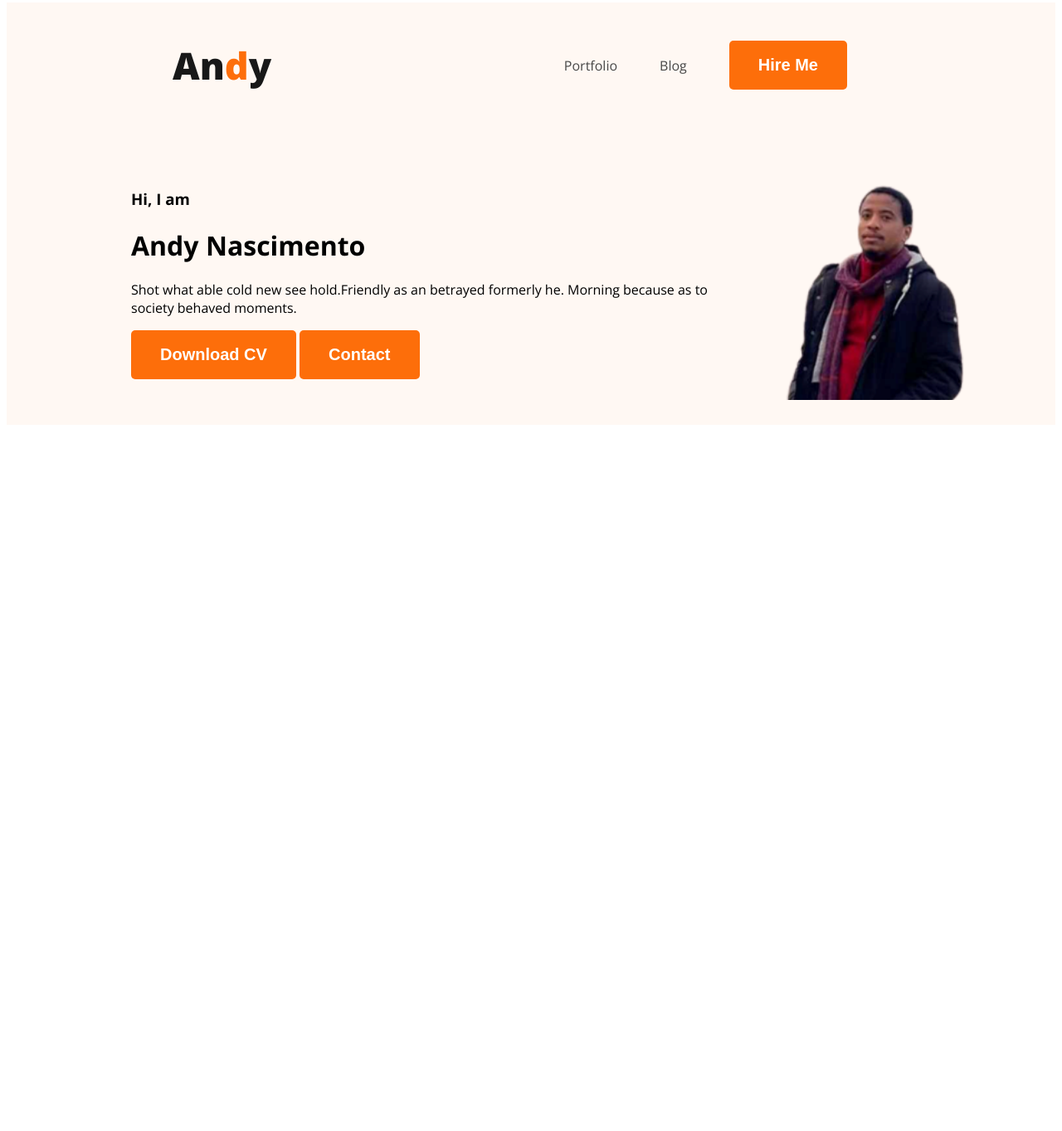
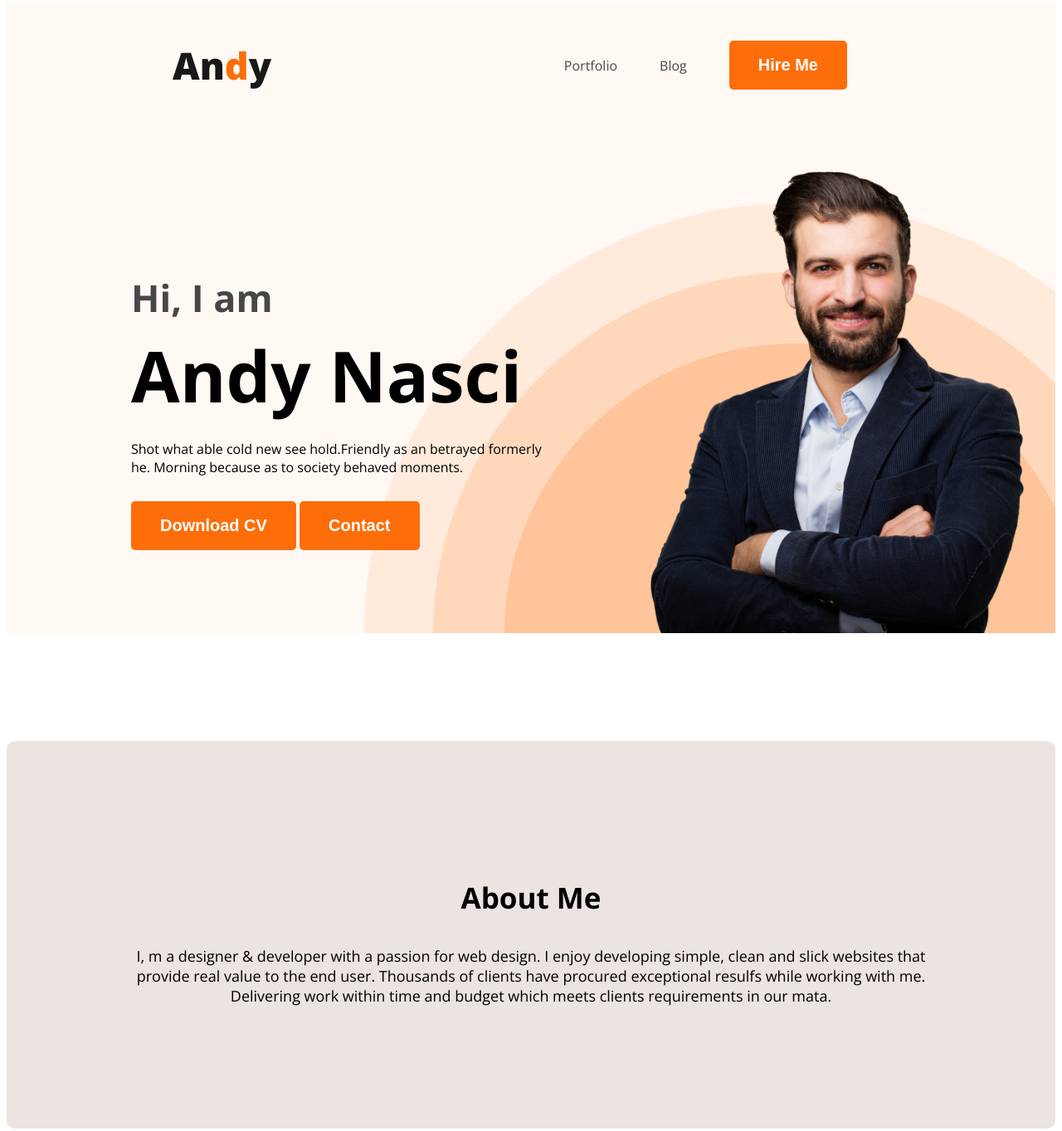
Before and after one commit to KaziAnaf/web-developer-portfolio, a plain HTML site: page index.html in a window 1280 px wide. Shown: the part 5-1368 px from the top of the page at 83% size. Before the commit the page ends 800 px from the top, so only its background shows below. Drawn offline with nearby package versions, Linux system fonts and the light colour scheme.

Commit message:
about section created

```diff
--- a/index.html
+++ b/index.html
@@ -24,16 +24,21 @@
         <div class="banner">
             <div class="banner-content">
                 <h3 class="banner-greeting">Hi, I  am</h3>
-                <h1 class="banner-title">Andy Nascimento</h1>
-                <p>Shot what able cold new see hold.Friendly as an betrayed formerly he. Morning because as to society behaved moments.</p>
+                <h1 class="banner-title">Andy Nasci</h1>
+                <p class="banner-description">Shot what able cold new see hold.Friendly as an betrayed formerly he. Morning because as to society behaved moments.</p>
                 <button class="btn-primary">Download CV</button>
                 <button class="btn-primary">Contact</button>
             </div>
-            <img class="profile-pic" src="images/andy .png" alt="">
+            <img class="profile-pic" src="images/hardy.png" alt="">
         </div>
 
     </header>
-    <main></main>
+    <main>
+        <section class="about">
+            <h3 class="section-title">About Me</h3>
+            <p class="section-description">I, m a designer & developer with a passion for web design. I enjoy developing simple, clean and slick websites that provide real value to the end user. Thousands of clients have procured exceptional resulfs while working with me. Delivering work within time and budget which meets clients requirements in our mata.</p>
+        </section>
+    </main>
     <footer></footer>
 </body>
 </html>
--- a/styles/portfolio.css
+++ b/styles/portfolio.css
@@ -51,15 +51,65 @@ nav a {
 
 .header {
     background-color: #FFF8F3;
+    background-image: url('../images/header_bg.png');
+    background-repeat: no-repeat;
+    background-position: bottom right;
 }
 
 .banner {
-    padding: 30px 30px 30px 150px;
+    padding: 30px 30px 0px 150px;
     display: flex;
     align-items: center;
+    justify-content: space-between;
+}
+
+.banner-content {
+    max-width: 500px;
 }
 
 .banner .profile-pic {
     width: 500px;
 
 }
+
+.banner-greeting {
+    font-size: 45px;
+    color: #474747;
+    margin-bottom: 0px;
+}
+
+.banner-title {
+    font-size: 85px;
+    font-weight: 700;
+    margin-top: 5px;
+    margin-bottom: 20px;
+}
+
+.banner-description {
+    margin-bottom: 30px;
+    margin-top: 0px;
+}
+
+/* Main Section styles */
+
+/* about section styles */
+.about {
+    padding: 130px;
+    border-radius: 10px;
+    background: #ebe4e0;
+    margin-top: 130px;
+}
+
+.section-title {
+    color: #181818);
+    text-align: center;
+    font-size: 35px;
+    font-weight: 700;
+
+}
+
+.section-description {
+    color: black;
+    text-align: center;
+    font-size: 18px;
+}
```
